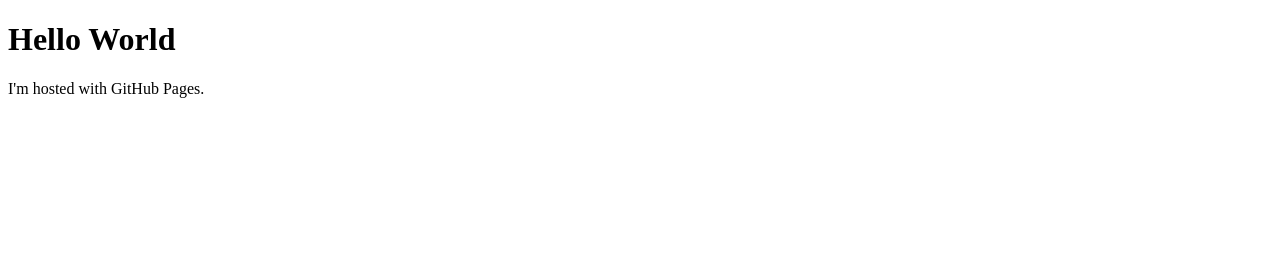
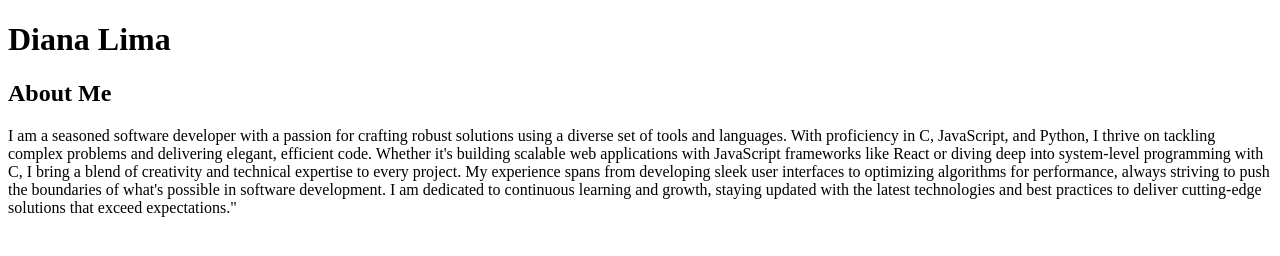
Before and after one commit to Dianaa10/dianaa10.github.io, a plain HTML site: page index.html in a window 1280 px wide. Drawn offline with Linux system fonts and the light colour scheme.

Commit message:
Update index.html

```diff
--- a/index.html
+++ b/index.html
@@ -1,7 +1,21 @@
 <!DOCTYPE html>
 <html>
+<head>
+<title>Diana's Portfolio </title>
+</head>
 <body>
-<h1>Hello World</h1>
-<p>I'm hosted with GitHub Pages.</p>
+
+<h1>Diana Lima</h1>
+<h2> About Me</h2>
+<p> I am a seasoned software developer with a passion for crafting robust solutions using a diverse
+     set of tools and languages. With proficiency in C, JavaScript, and Python, I thrive on tackling
+     complex problems and delivering elegant, efficient code. Whether it's building scalable web
+     applications with JavaScript frameworks like React or diving deep into system-level programming
+     with C, I bring a blend of creativity and technical expertise to every project. My experience spans
+     from developing sleek user interfaces to optimizing algorithms for performance, always striving to
+     push the boundaries of what's possible in software development. I am dedicated to continuous learning
+     and growth, staying updated with the latest technologies and best practices to deliver cutting-edge
+      solutions that exceed expectations." </p>
+
 </body>
 </html>
```
